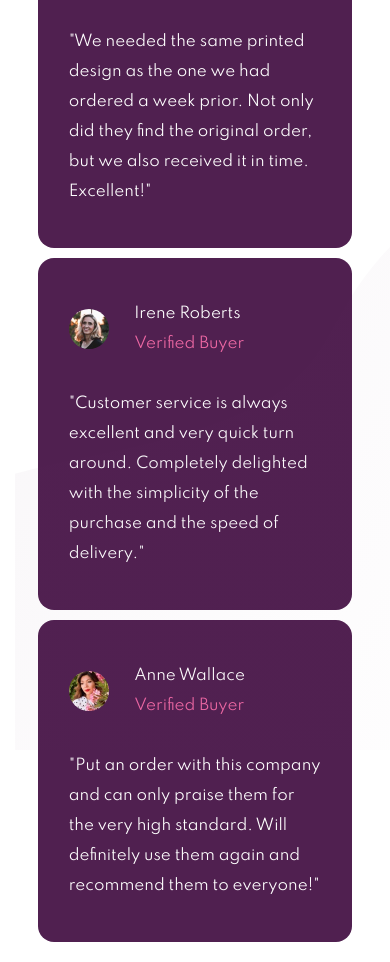
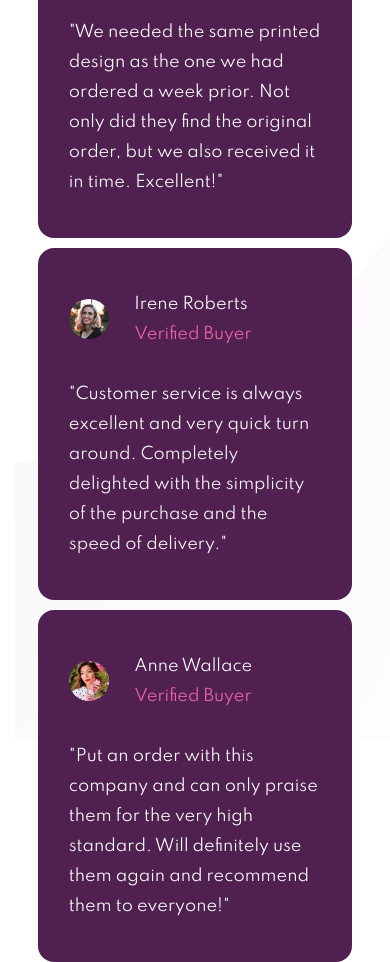
Before and after one commit to saurav49/frontend-mentor-challenges, a plain HTML site: page social-proof-section-master/index.html in a window 390 px wide. Shown: the part 1013-1975 px from the top of the page. Drawn offline with Linux system fonts and the light colour scheme.

Commit message:
style - improved the responsiveness

```diff
--- a/social-proof-section-master/style.css
+++ b/social-proof-section-master/style.css
@@ -57,9 +57,7 @@ body {
   grid-template-rows: 1fr;
   gap: 20px;
   width: 100%;
-  height: 40vh;
   padding: 3% 0px 0px 0px;
-  margin: 0px 0px 10px 0px;
 }
 
 .user-info h1 {
@@ -137,7 +135,11 @@ body {
   border-radius: 1rem;
   color: #ffffff;
   padding: 41px 31px;
-  height: 350px;
+}
+
+.cards p {
+  font-size: 1rem;
+  line-height: 30px;
 }
 
 .cards:nth-child(1) {
@@ -169,11 +171,6 @@ body {
 
 .colorChange {
   color: var(--Soft-Pink);
-}
-
-.cards p {
-  font-size: 1.2rem;
-  line-height: 30px;
 }
 
 /* media-queries */
@@ -227,6 +224,7 @@ body {
 
   .user-info {
     height: 100%;
+    padding: 4% 0px 0px 0px;
   }
 
   .user-info h1 {
@@ -289,7 +287,7 @@ body {
   .cards {
     width: 85%;
     margin: 0px;
-    height: 70%;
+    height: 85%;
   }
 
   .cards:nth-child(1) {
@@ -303,8 +301,4 @@ body {
   .cards:nth-child(3) {
     margin: 10px 0px 0px 0px;
   }
-
-  .cards p {
-    font-size: 15px;
-  }
 }
```
